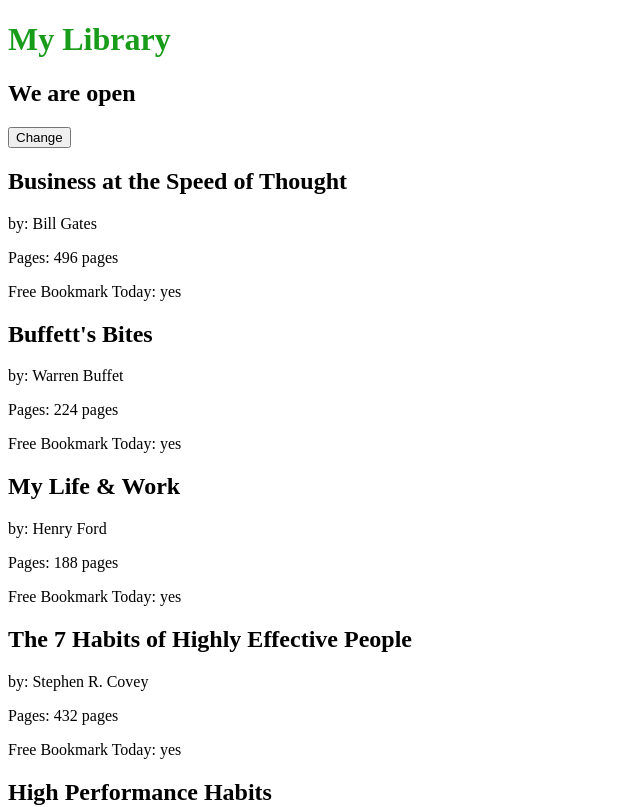
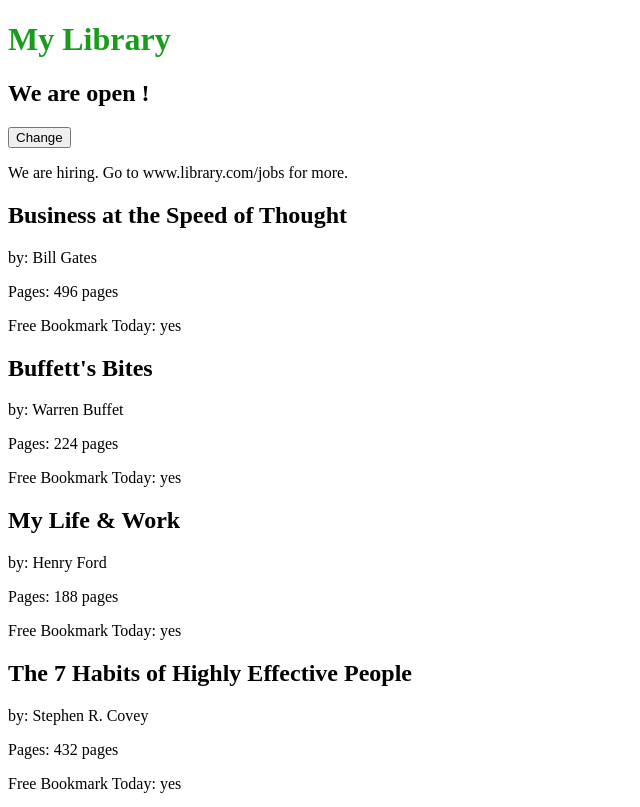
Before and after one commit to mildredpastryk/library, a React (Create React App) app: page / in a window 1280 px wide. Shown: the top 807 px of the page, without its empty margins (0-640 px from the left). Built offline with nearby package versions, Linux system fonts and the light colour scheme.

Commit message:
conditional rendering of components -JSX expression

```diff
--- a/src/index.js
+++ b/src/index.js
@@ -35,7 +35,8 @@
 
     state = {
         open: true,
-        freeBookmark: true
+        freeBookmark: true,
+        hiring: true
     }
 
     toggleOpenClosed = () => {
@@ -43,14 +44,15 @@
             open:  !prevState.open
         }))
     }
+
     render () {
-        console.log(this.state)
         const {books} = this.props
 	    return (
 		 <div>
             <h1 className="App-title">My Library</h1>
-            <h2>We are {this.state.open ? 'open' : 'closed'}</h2>
+            <h2>We are {this.state.open ? 'open' : 'closed'} !</h2>
             <button onClick={this.toggleOpenClosed}>Change</button>
+            {this.state.hiring ? <Hiring /> : <notHiring />}
             {books.map (
                 (book, i) =>
                     <Book
```
